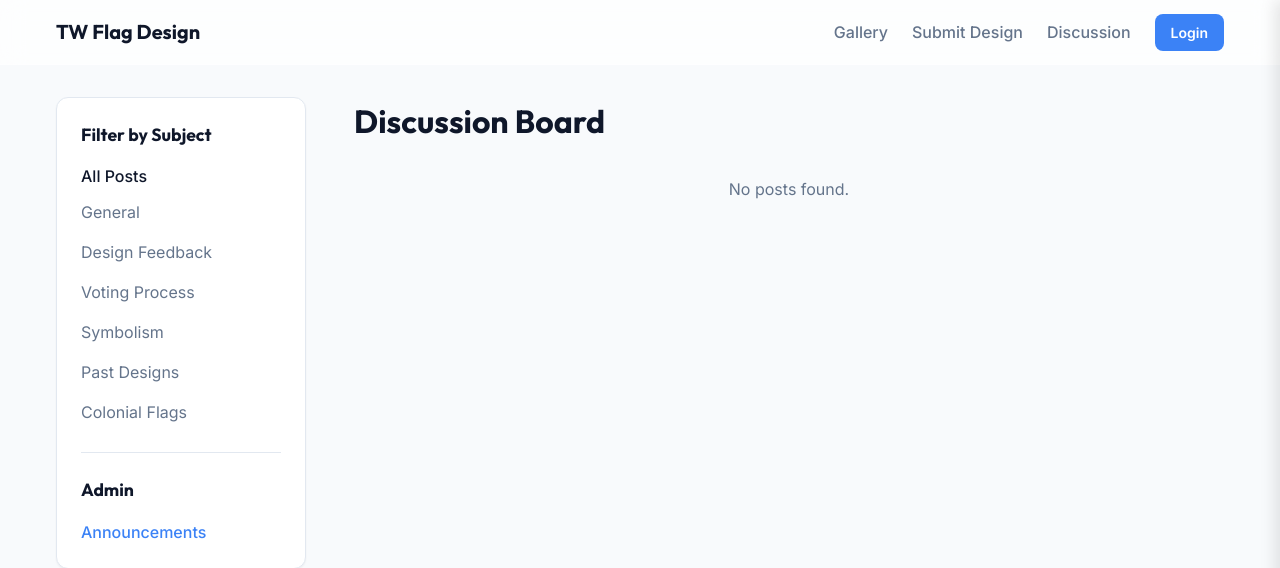
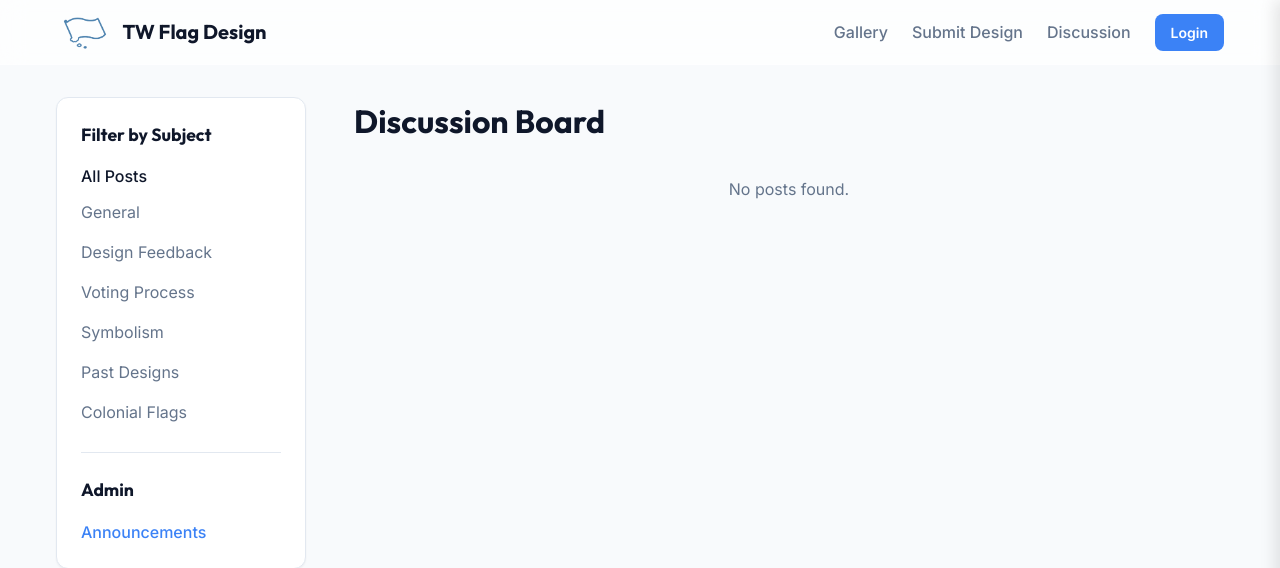
Before and after one commit to hansioux/twflagdesign, a Flask app: page /discuss in a window 1280 px wide. Shown: the top 568 px of the page. Run offline with Flask 3, Linux system fonts and the light colour scheme; data that the repository does not hold is empty.

Commit message:
Added logo

```diff
--- a/app/templates/layout.html
+++ b/app/templates/layout.html
@@ -71,7 +71,12 @@
 <body>
     <nav class="navbar">
         <div class="container nav-container">
-            <a href="{{ url_for('main.index') }}" class="nav-logo">TW Flag Design</a>
+            <a href="{{ url_for('main.index') }}" class="nav-logo"
+                style="display: flex; align-items: center; gap: 0.5rem; text-decoration: none;">
+                <img src="{{ url_for('static', filename='img/logo.png') }}" alt="Logo"
+                    style="height: 40px; width: auto;">
+                TW Flag Design
+            </a>
 
             <div class="nav-links">
                 <a href="{{ url_for('main.index') }}" class="nav-item">Gallery</a>
```
Also changed, not shown: app/static/img/logo.png (added), app/static/img/logo.svg (added), instance/site.db.
